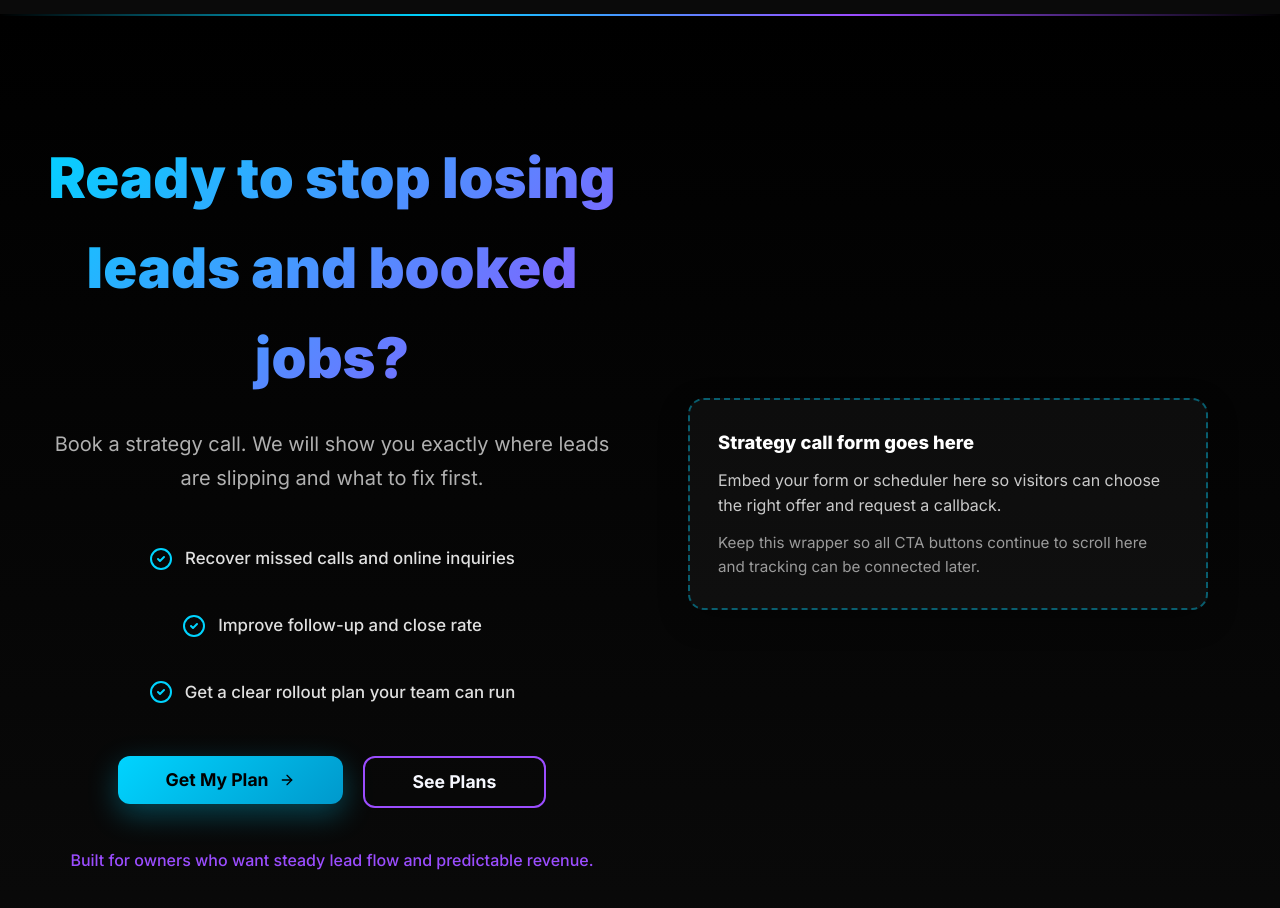
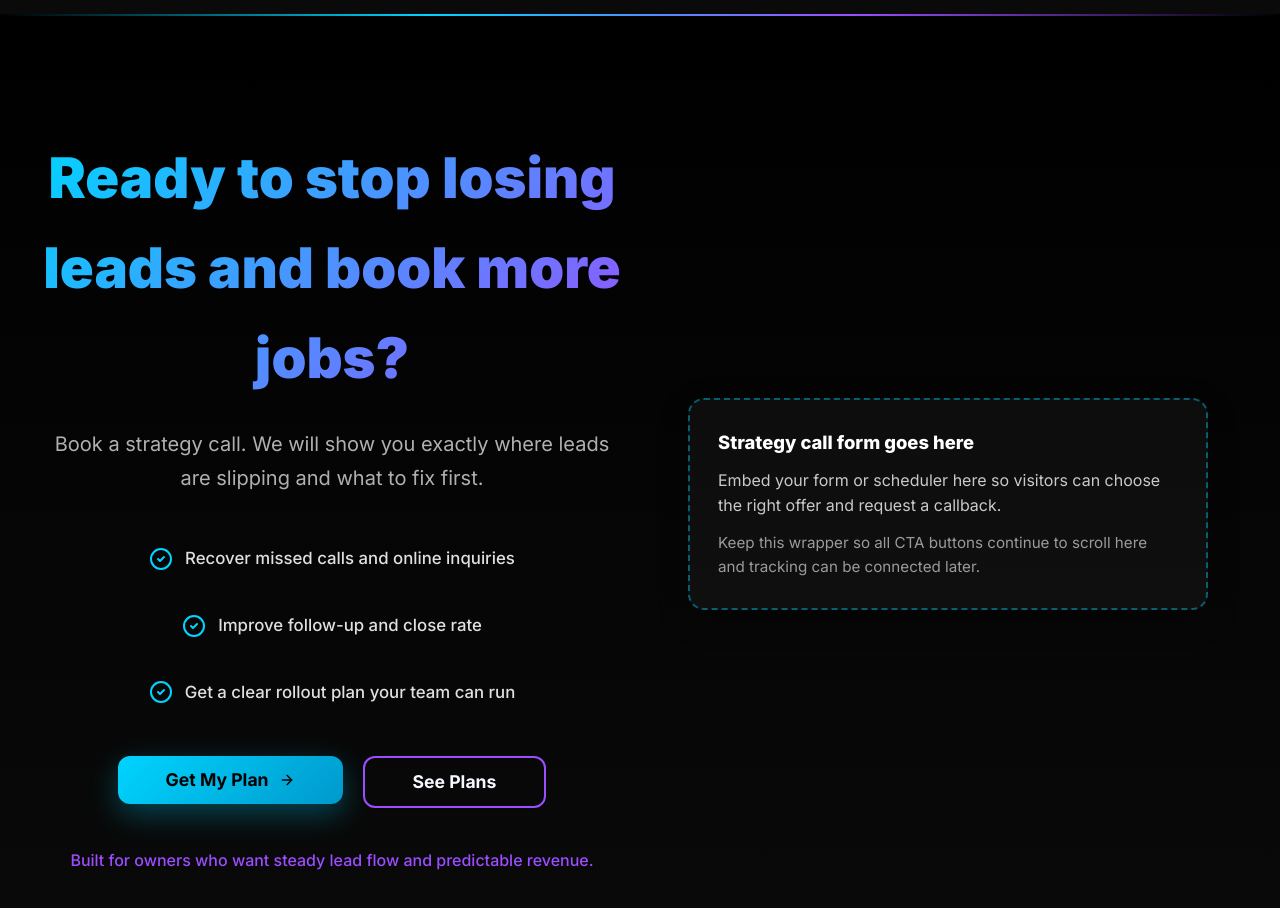
Before and after one commit to JeremyOHL/ai-employees-site, a React (Create React App) app: page / in a window 1280 px wide. Shown: the part 9060-9968 px from the top of the page. Built offline with nearby package versions, Linux system fonts and the light colour scheme.

Commit message:
header text near bottom

```diff
--- a/src/components/CTA.jsx
+++ b/src/components/CTA.jsx
@@ -17,7 +17,7 @@ const CTA = () => {
         <div className="cta-grid">
           <div className="cta-content">
             <h2 className="cta-title">
-              Ready to stop losing leads and booked jobs?
+              Ready to stop losing leads and book more jobs?
             </h2>
             <p className="cta-subtitle">
               Book a strategy call. We will show you exactly where leads are slipping and what to fix first.
```
